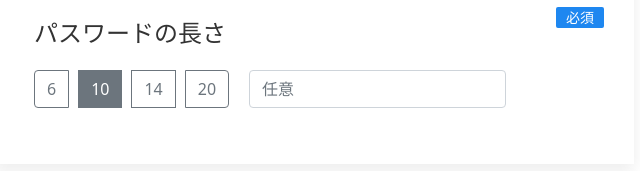
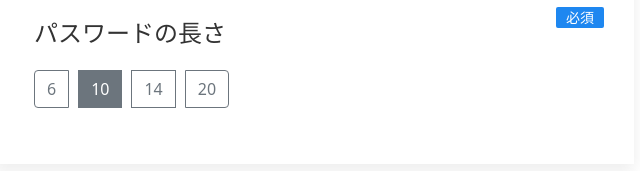
Before and after one commit to hihumikan/hihumikan.github.io, a plain HTML site: page index.html in a window 1280 px wide. Shown: the part 353-524 px from the top of the page, 326-966 px from the left. Drawn offline with nearby package versions, Linux system fonts and the light colour scheme; a script that the page names is missing.

Commit message:
Update index.html

```diff
--- a/index.html
+++ b/index.html
@@ -57,10 +57,6 @@
                             onclick="changeC(3)">14</button>
                         <button id="4" type="button" class="btn btn-outline-secondary uk-margin-small-right"
                             onclick="changeC(4)">20</button>
-                    </div>
-                    <div class="input-group">
-                        <input type="text" class="form-control" placeholder="任意" aria-label="nin"
-                            aria-describedby="btnGroupAddon">
                     </div>
                 </div>
             </div>
```
